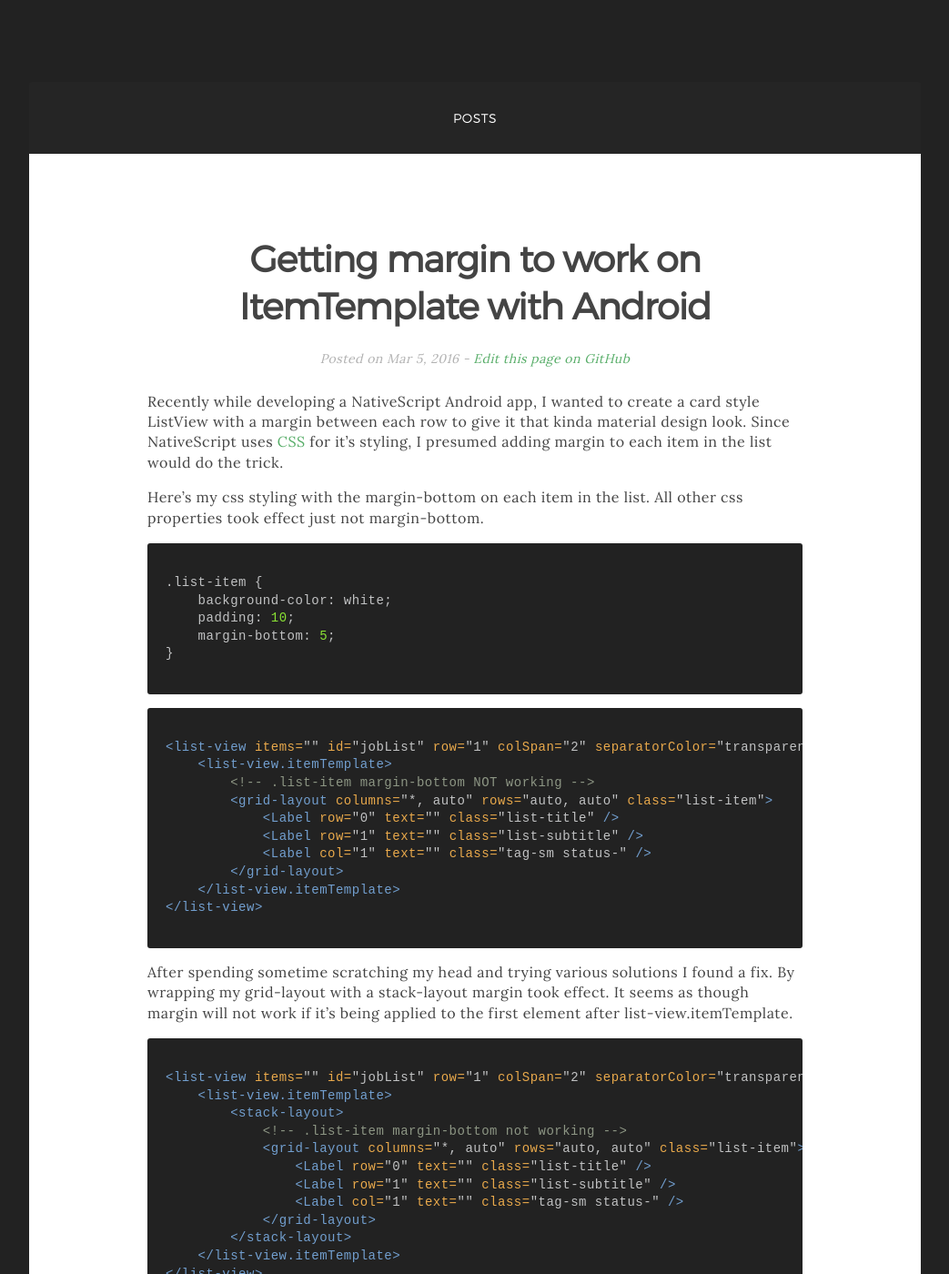
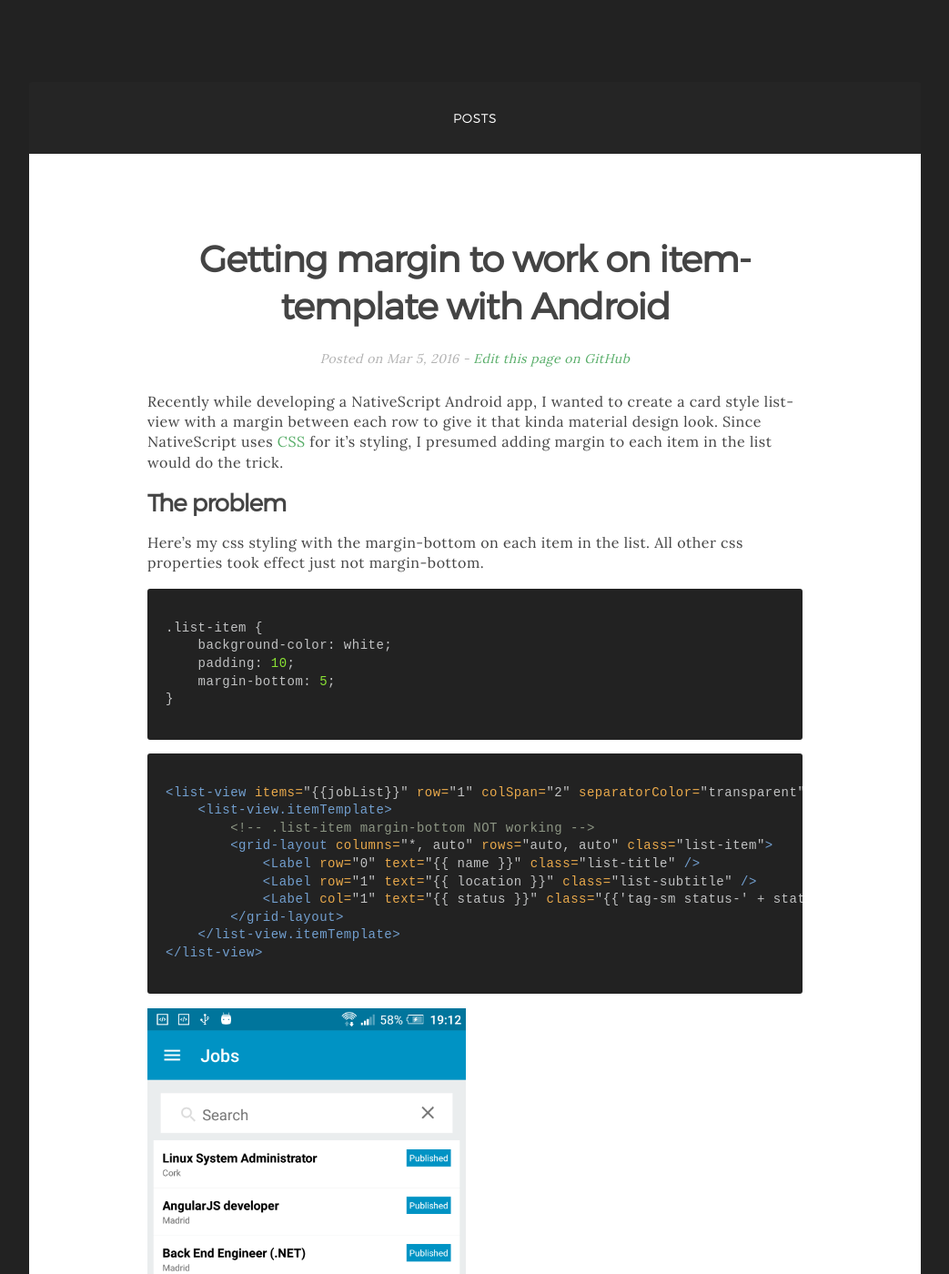
Before and after one commit to NoelOConnell/NoelOConnell.github.io, a Jekyll site: the page built from _posts/2016-03-05-nativescript-using-margin-on-item-template.md, in a window 1280 px wide and 1400 px high, scrolled down 215 px. Shown: the whole window at 91% size, without its empty margins (118-1161 px from the left). Built offline with Jekyll 4.4.1, drawn with Linux system fonts in a browser that asks for light colours; comment, search, counter and statistics services are not loaded; some of the changed text lies outside the part shown.

Commit message:
Updated post title and fixed highlighting of double braces

```diff
--- a/_posts/2016-03-05-nativescript-using-margin-on-ItemTemplate.md
+++ b/_posts/2016-03-05-nativescript-using-margin-on-item-template.md
@@ -1,13 +1,14 @@
 ---
 layout: post
-permalink: /2016-03-05-nativescript-using-margin-on-ItemTemplate/
-title: Getting margin to work on ItemTemplate with Android
-path: 2016-03-05-nativescript-using-margin-on-ItemTemplate.md
+permalink: /2016-03-05-nativescript-using-margin-on-item-template/
+title: Getting margin to work on item-template with Android
+path: 2016-03-05-nativescript-using-margin-on-item-template.md
 ---
 
-Recently while developing a NativeScript Android app, I wanted to create a card style ListView with a margin between each row to give it that kinda material design look.
+Recently while developing a NativeScript Android app, I wanted to create a card style list-view with a margin between each row to give it that kinda material design look.
 Since NativeScript uses <a href="https://docs.nativescript.org/ui/styling">CSS</a> for it's styling, I presumed adding margin to each item in the list would do the trick.
 
+### The problem
 Here's my css styling with the margin-bottom on each item in the list. All other css properties took effect just not margin-bottom.
 
 {% highlight css %}
@@ -19,8 +20,8 @@ Here's my css styling with the margin-bottom on each item in the list. All other
 {% endhighlight %}
 
 {% highlight XML %}
-
-<list-view items="{{jobList}}" id="jobList" row="1" colSpan="2" separatorColor="transparent">
+{% raw %}
+<list-view items="{{jobList}}" row="1" colSpan="2" separatorColor="transparent">
     <list-view.itemTemplate>
         <!-- .list-item margin-bottom NOT working -->
         <grid-layout columns="*, auto" rows="auto, auto" class="list-item">
@@ -30,13 +31,19 @@ Here's my css styling with the margin-bottom on each item in the list. All other
         </grid-layout>
     </list-view.itemTemplate>
 </list-view>
+{% endraw %}
 {% endhighlight %}
+
+<img src="/img/posts/margin-not-working.png" style="width: 350px;">
+
+### The solution
 
 After spending sometime scratching my head and trying various solutions I found a fix. By wrapping my grid-layout with a stack-layout margin took effect.
 It seems as though margin will not work if it's being applied to the first element after list-view.itemTemplate.
 
 {% highlight XML %}
-<list-view items="{{jobList}}" id="jobList" row="1" colSpan="2" separatorColor="transparent">
+{% raw %}
+<list-view items="{{jobList}}" row="1" colSpan="2" separatorColor="transparent">
     <list-view.itemTemplate>
         <stack-layout>
             <!-- .list-item margin-bottom not working -->
@@ -48,7 +55,7 @@ It seems as though margin will not work if it's being applied to the first eleme
         </stack-layout>
     </list-view.itemTemplate>
 </list-view>
+{% endraw %}
 {% endhighlight %}
 
-<img src="/img/posts/margin-not-working.png" style="width: 450px;">
-<img src="/img/posts/margin-working.png" style="width: 450px;">
+<img src="/img/posts/margin-working.png" style="width: 350px;">
```
Also changed, not shown: 1 other file.
